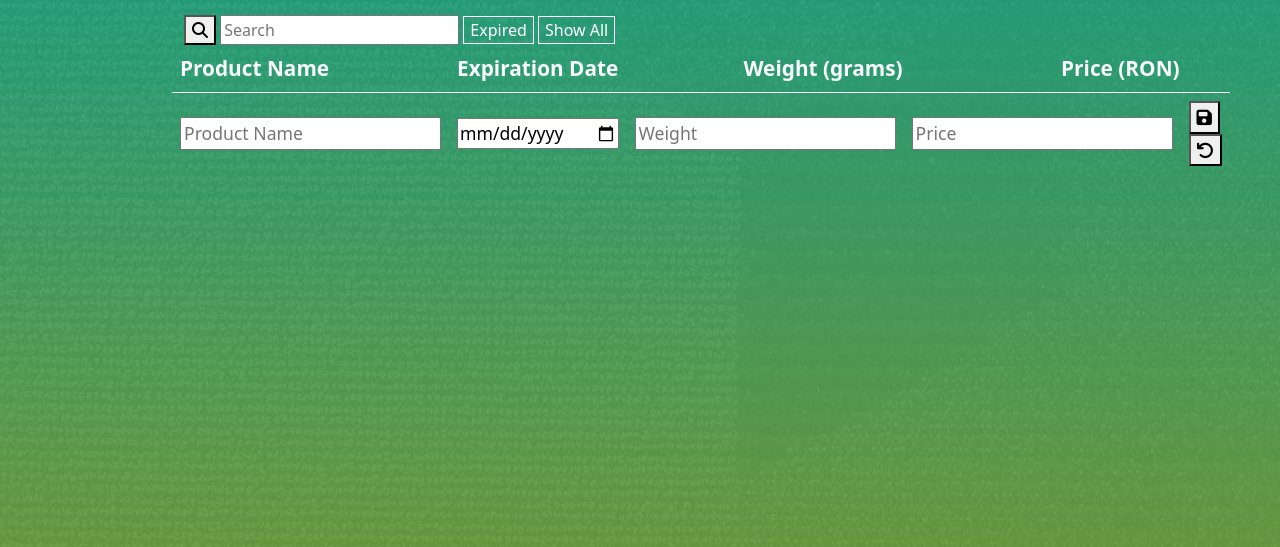
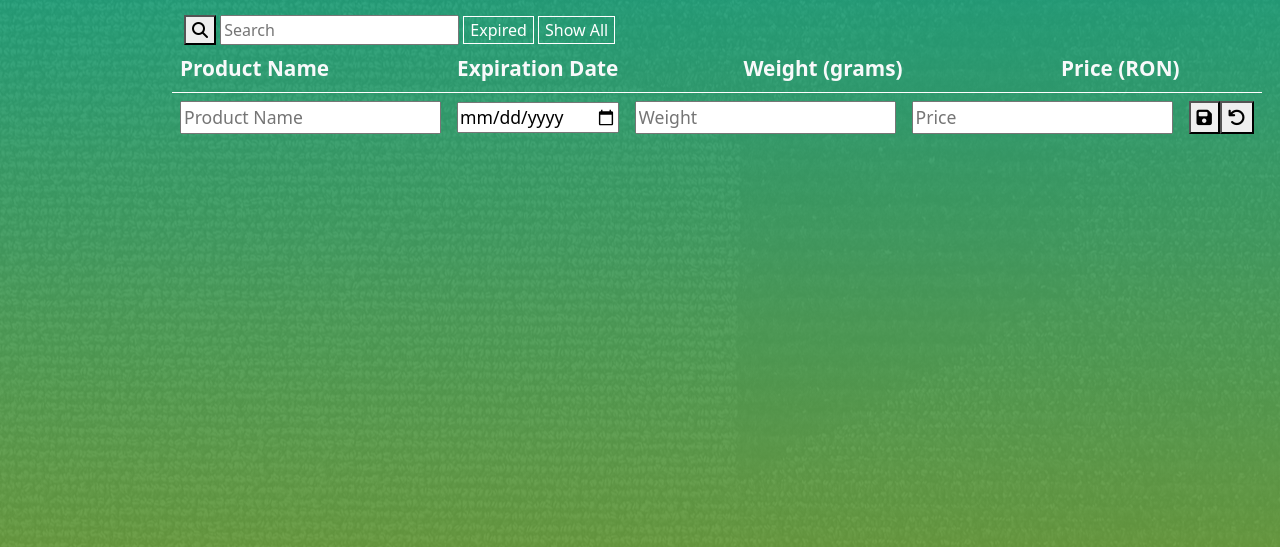
Before and after one commit to ACorpodean/Eco-friendly-Product-List, a plain HTML site: page index.html in a window 1280 px wide. Shown: the part 253-800 px from the top of the page. Drawn offline with Linux system fonts and the light colour scheme; no server answers.

Commit message:
fix table delete and edit icon display

```diff
--- a/index.html
+++ b/index.html
@@ -28,12 +28,6 @@
     </div>
     <form onsubmit="submitProduct(); return false;">
       <table id="productList" class="table text-light table-hover">
-        <colgroup>
-          <col span="1">
-          <col span="1" style="max-width: 200px">
-          <col span="1">
-          <col span="1">
-        </colgroup>
         <thead>
           <th scope="col">Product Name</th>
           <th scope="col">Expiration Date</th>
--- a/style.css
+++ b/style.css
@@ -76,19 +76,15 @@ thead {
   border-bottom-color: white;
 }
 
-<<<<<<< HEAD
-
-/* tbody tr td:nth-of-type(5) {
+tbody tr td:nth-of-type(5) {
   display: flex;
   flex-direction: row;
-=======
-/* tbody tr td:nth-of-type(5) {
+}
+
+tfoot tr td:nth-of-type(5) {
   display: flex;
   flex-direction: row;
-  padding-bottom: -5px;
-  - to fix bottom border column 5 (edit=delete buttons)
->>>>>>> bb170e38e22ba542f13bea2ca8717555f876b734
-} */
+}
 
 @media only screen and (max-width: 1000px) {
   table,
```
Also changed, not shown: 1 other file.
